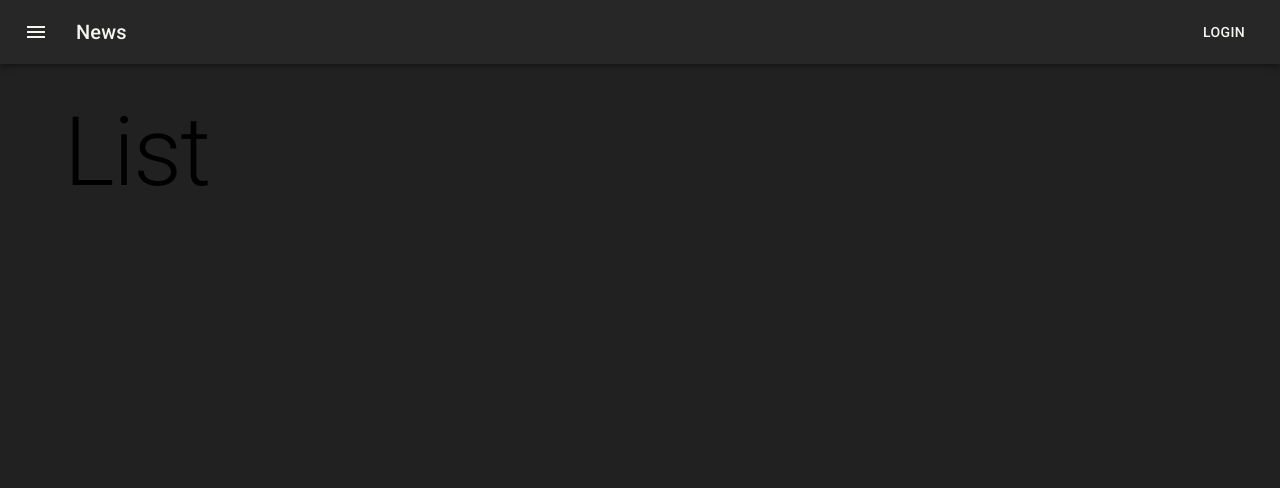
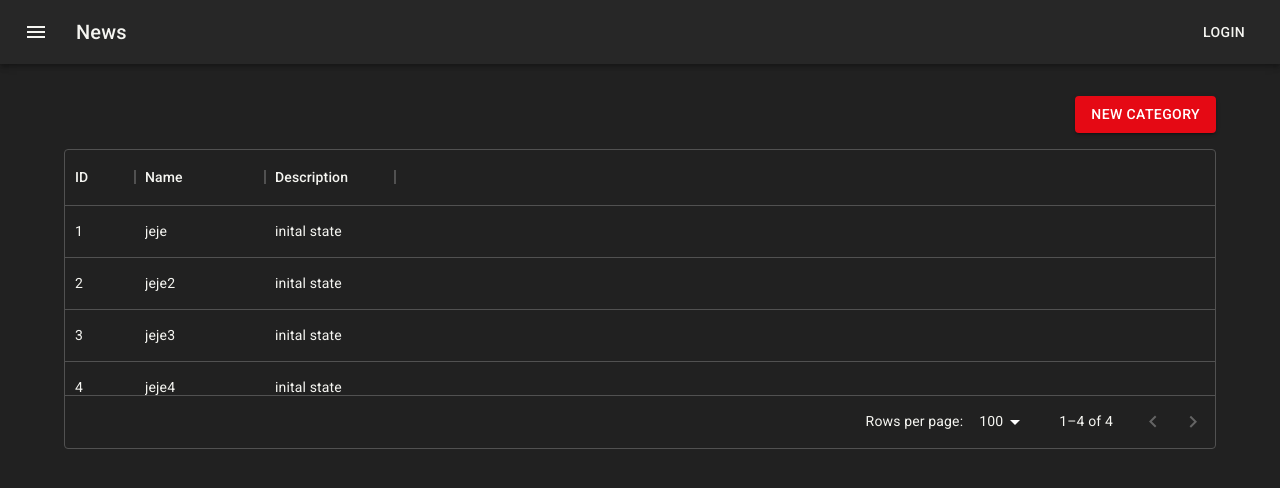
Before and after one commit to jeffersonbraster/codeflix-front, a React (Create React App) app: page / in a window 1280 px wide. Shown: the top 488 px of the page. Built offline with nearby package versions, Linux system fonts and the light colour scheme.

Commit message:
criando data grid da listagem de categorias

```diff
--- a/package.json
+++ b/package.json
@@ -7,6 +7,7 @@
     "@emotion/styled": "^11.10.0",
     "@mui/icons-material": "^5.10.2",
     "@mui/material": "^5.10.2",
+    "@mui/x-data-grid": "^5.16.0",
     "@reduxjs/toolkit": "^1.8.5",
     "@testing-library/jest-dom": "^5.16.5",
     "@testing-library/react": "^13.3.0",
--- a/src/App.tsx
+++ b/src/App.tsx
@@ -23,7 +23,7 @@ function App() {
           <Routes>
             <Route path="/" element={<ListCategory />} />
             <Route path="/categories" element={<ListCategory />} />
-            <Route path="/categories/create" element={<CreateCategory />} />
+            <Route path="/category/create" element={<CreateCategory />} />
             <Route path="/categories/edit/:id" element={<EditCategory />} />
 
             <Route
--- a/src/features/categories/ListCategory.tsx
+++ b/src/features/categories/ListCategory.tsx
@@ -1,11 +1,45 @@
-import { Box, Typography } from "@mui/material";
+import { Box, Button } from "@mui/material";
+import { DataGrid, GridColDef, GridRowsProp } from "@mui/x-data-grid";
+import { Link } from "react-router-dom";
+import { useAppSelector } from "../../app/hooks";
+import { selectCategories } from "./categorySlice";
 
 const ListCategory = () => {
+  const categories = useAppSelector(selectCategories);
+
+  const rows: GridRowsProp = categories.map((category) => ({
+    id: category.id,
+    name: category.name,
+    description: category.description,
+  }));
+
+  const columns: GridColDef[] = [
+    { field: "id", headerName: "ID", width: 70 },
+    { field: "name", headerName: "Name", width: 130 },
+    { field: "description", headerName: "Description", width: 130 },
+  ];
+
   return (
-    <Box>
-      <Typography variant="h1" component="h1">
-        List
-      </Typography>
+    <Box mx="lg" sx={{ mt: 4, mb: 4 }}>
+      <Box display="flex" justifyContent="flex-end">
+        <Button
+          variant="contained"
+          color="secondary"
+          component={Link}
+          to="/category/create"
+          style={{ marginBottom: "1rem" }}
+        >
+          New category
+        </Button>
+      </Box>
+
+      <div style={{ height: 300, width: "100%" }}>
+        <DataGrid
+          rows={rows}
+          columns={columns}
+          rowsPerPageOptions={[10, 20, 50, 100]}
+        />
+      </div>
     </Box>
   );
 };
--- a/src/features/categories/categorySlice.ts
+++ b/src/features/categories/categorySlice.ts
@@ -1,4 +1,5 @@
 import { createSlice } from "@reduxjs/toolkit";
+import { RootState } from "../../app/store";
 
 interface Category {
   id: string;
@@ -36,4 +37,7 @@ const categoriesSlice = createSlice({
   },
 });
 
+//Selectors
+export const selectCategories = (state: RootState) => state.categories;
+
 export default categoriesSlice.reducer;
```
Also changed, not shown: 1 other file (tests, documents, lock files or other folders).
